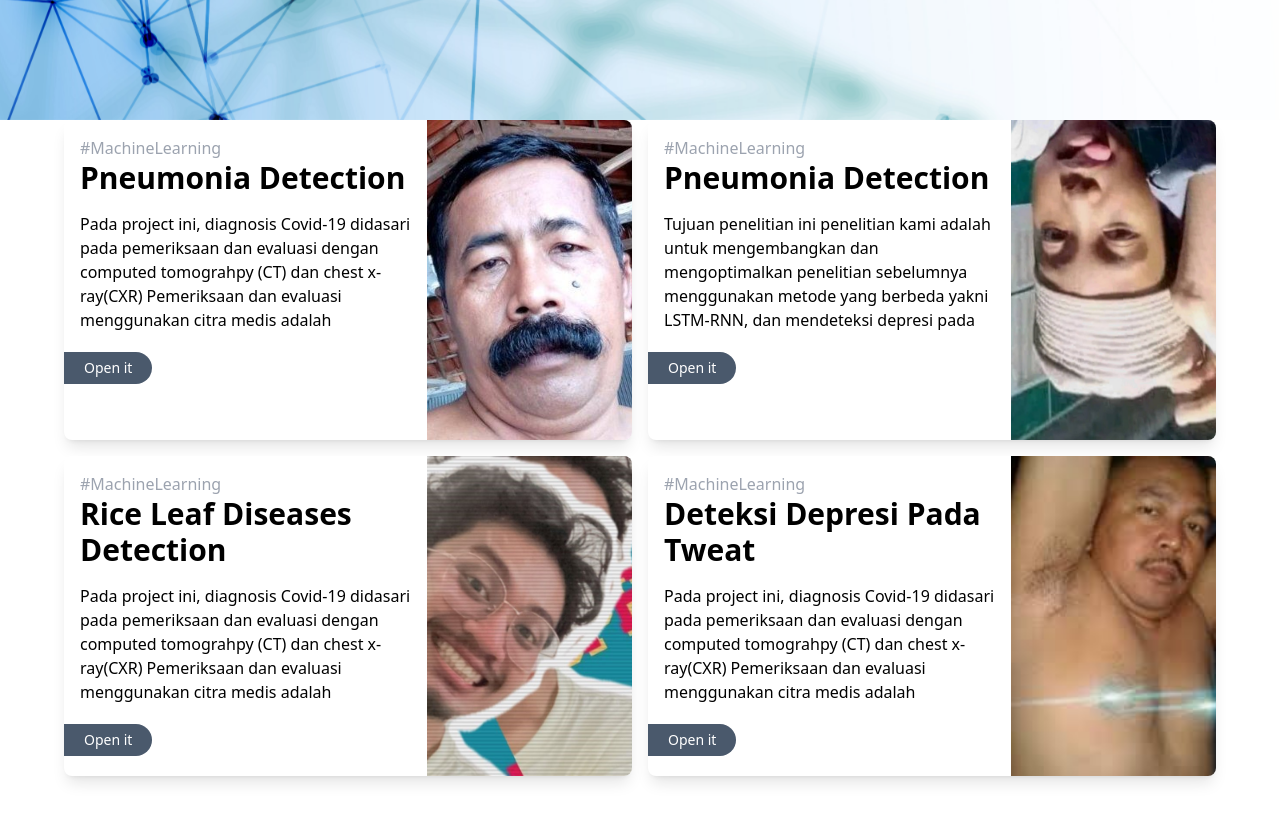
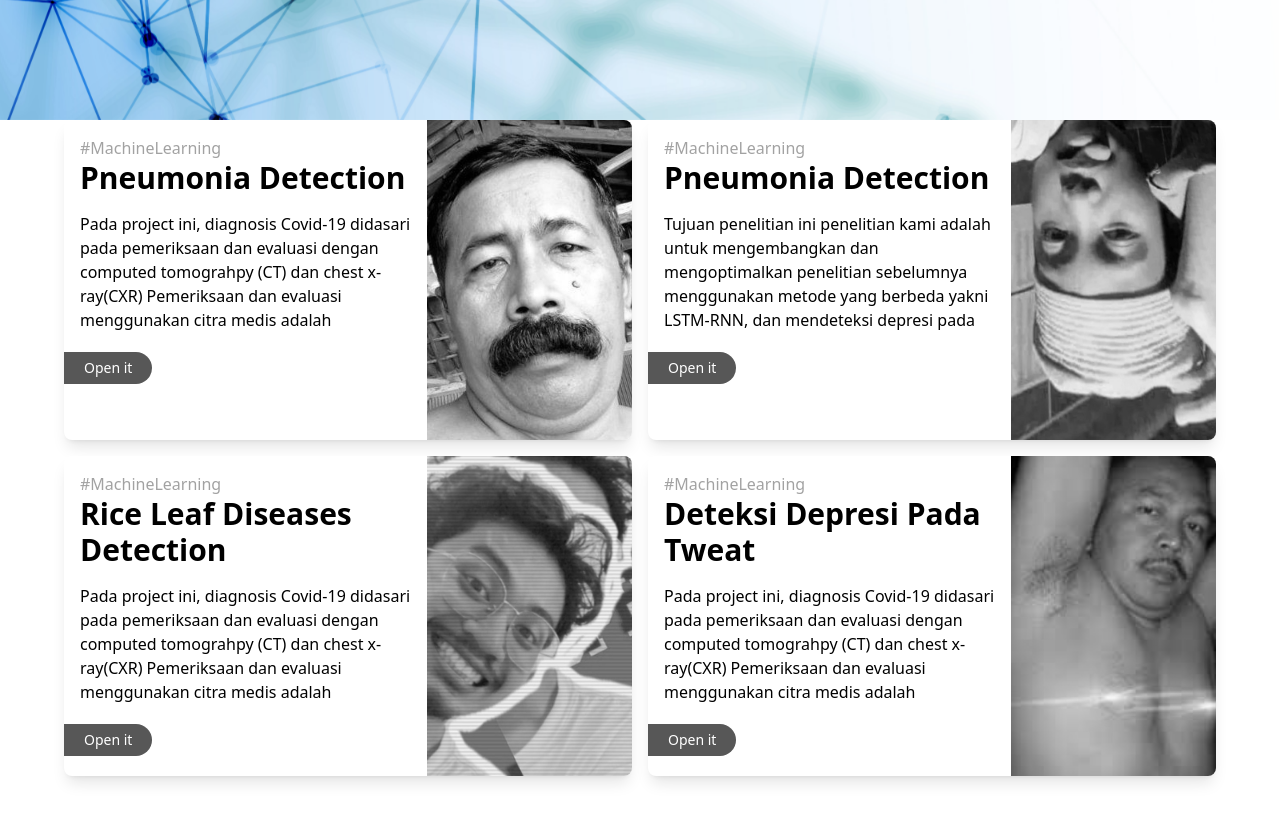
Before and after one commit to ivandwinugraha/Portofolio, a React (Create React App) app: page /project in a window 1280 px wide. Shown: the part 680-1502 px from the top of the page. Built offline with nearby package versions, Linux system fonts and the light colour scheme.

Commit message:
feat: animation

```diff
--- a/src/pages/project.jsx
+++ b/src/pages/project.jsx
@@ -66,7 +66,7 @@ const Project = () => {
         <div className="grid md:grid-cols-2 grid-cols-1 h-full w-full gap-4">
 
           {dataProject.map((user, idx) => (
-            <div className="bg-white md:h-80 h-40 w-full flex justify-between rounded-lg overflow-hidden shadow-lg" key={idx}>
+            <div className="saturate-0 hover:saturate-100 hover:scale-[101%] duration-300 bg-white md:h-80 h-40 w-full flex justify-between rounded-lg overflow-hidden shadow-lg" key={idx}>
               <div className="flex flex-col justify-between text-black w-full">
 
                 <div className="md:p-4 px-2 pt-2">
```
